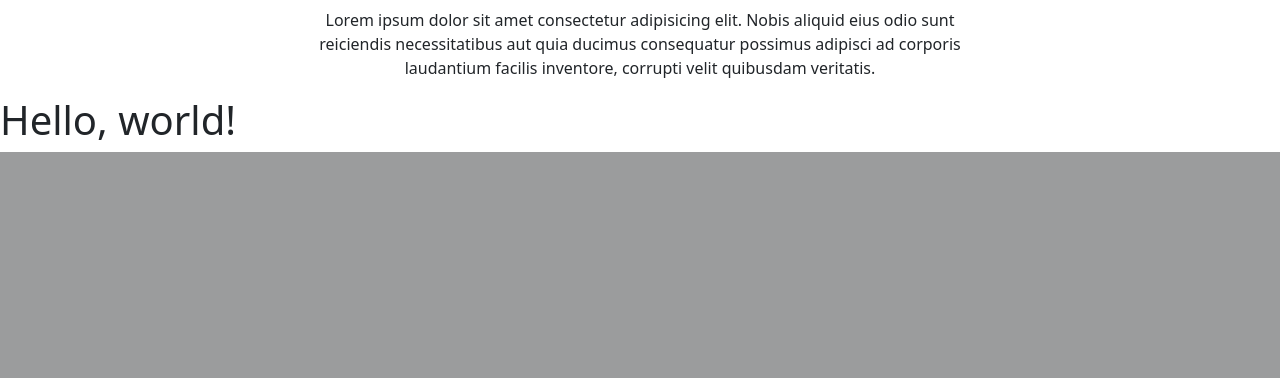
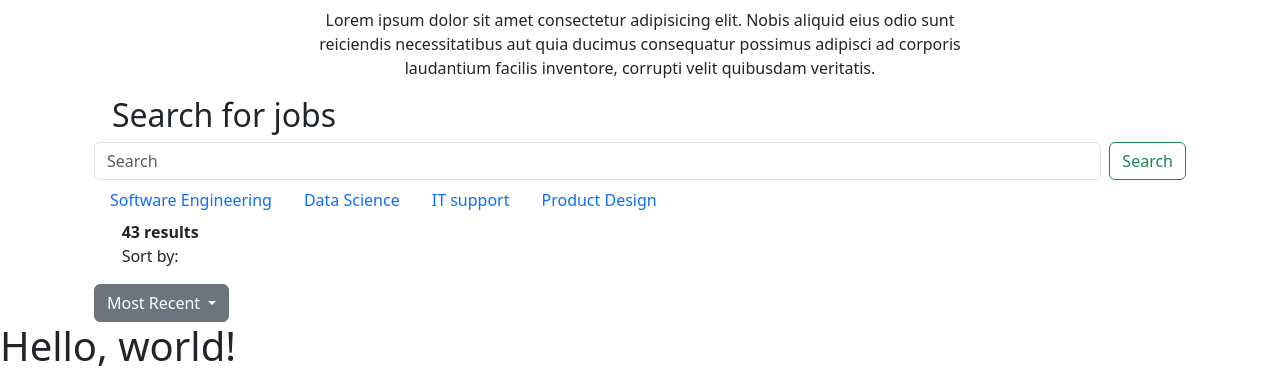
Before and after one commit to kipkoech88/reimagined-tribble, a Flask app: page / in a window 1280 px wide. Shown: the part 1034-1412 px from the top of the page. Before the commit the page ends 1186 px from the top, so only its background shows below. Run offline with Flask 3, Linux system fonts and the light colour scheme.

Commit message:
added header, about and search section

```diff
--- a/static/css/styles.css
+++ b/static/css/styles.css
@@ -10,3 +10,11 @@ p{
     margin-left: 20%;
     margin-right: 20%;
 }
+
+.bit{
+    margin-left: 30px;
+}
+
+.inline{
+    display: inline-block;
+}
--- a/templates/home.html
+++ b/templates/home.html
@@ -54,6 +54,52 @@
                 Lorem ipsum dolor sit amet consectetur adipisicing elit. Nobis aliquid eius odio sunt reiciendis necessitatibus aut quia ducimus consequatur possimus adipisci ad corporis laudantium facilis inventore, corrupti velit quibusdam veritatis.
             </p>
         </div>
+        <div class="container">
+          <h2 class="bit">Search for jobs</h2>
+          <div class="container-fluid">
+            <form class="d-flex" role="search">
+              <input class="form-control me-2" type="search" placeholder="Search" aria-label="Search">
+              <button class="btn btn-outline-success" type="submit">Search</button>
+            </form>
+          </div>
+          <div class="container">
+            <ul class="nav">
+              <li class="nav-item">
+                <a class="nav-link active" aria-current="page" href="#">Software Engineering</a>
+              </li>
+              <li class="nav-item">
+                <a class="nav-link" href="#">Data Science</a>
+              </li>
+              <li class="nav-item">
+                <a class="nav-link" href="#">IT support</a>
+              </li>
+              <li class="nav-item">
+                <a class="nav-link">Product Design</a>
+              </li>
+            </ul>
+          </div>
+          <div class="container">
+            <div class="inline">
+              <div>
+                <p><span class="fw-bold">43 results</span> Sort by: </p>
+              </div>
+              <div class="dropdown">
+                <a class="btn btn-secondary dropdown-toggle" href="#" role="button" data-bs-toggle="dropdown" aria-expanded="false">
+                  Most Recent
+                </a>
+
+                <ul class="dropdown-menu">
+                  <li><a class="dropdown-item" href="#">Actively Hiring</a></li>
+                  <li><a class="dropdown-item" href="#">Recommended</a></li>
+                  <li><a class="dropdown-item" href="#">Last Active</a></li>
+                </ul>
+              </div>
+            </div>
+            <div>
+
+            </div>
+          </div>
+        </div>
     </main>
     <h1>Hello, world!</h1>
     <script src="https://cdn.jsdelivr.net/npm/bootstrap@5.3.0/dist/js/bootstrap.bundle.min.js" integrity="sha384-geWF76RCwLtnZ8qwWowPQNguL3RmwHVBC9FhGdlKrxdiJJigb/j/68SIy3Te4Bkz" crossorigin="anonymous"></script>
```
